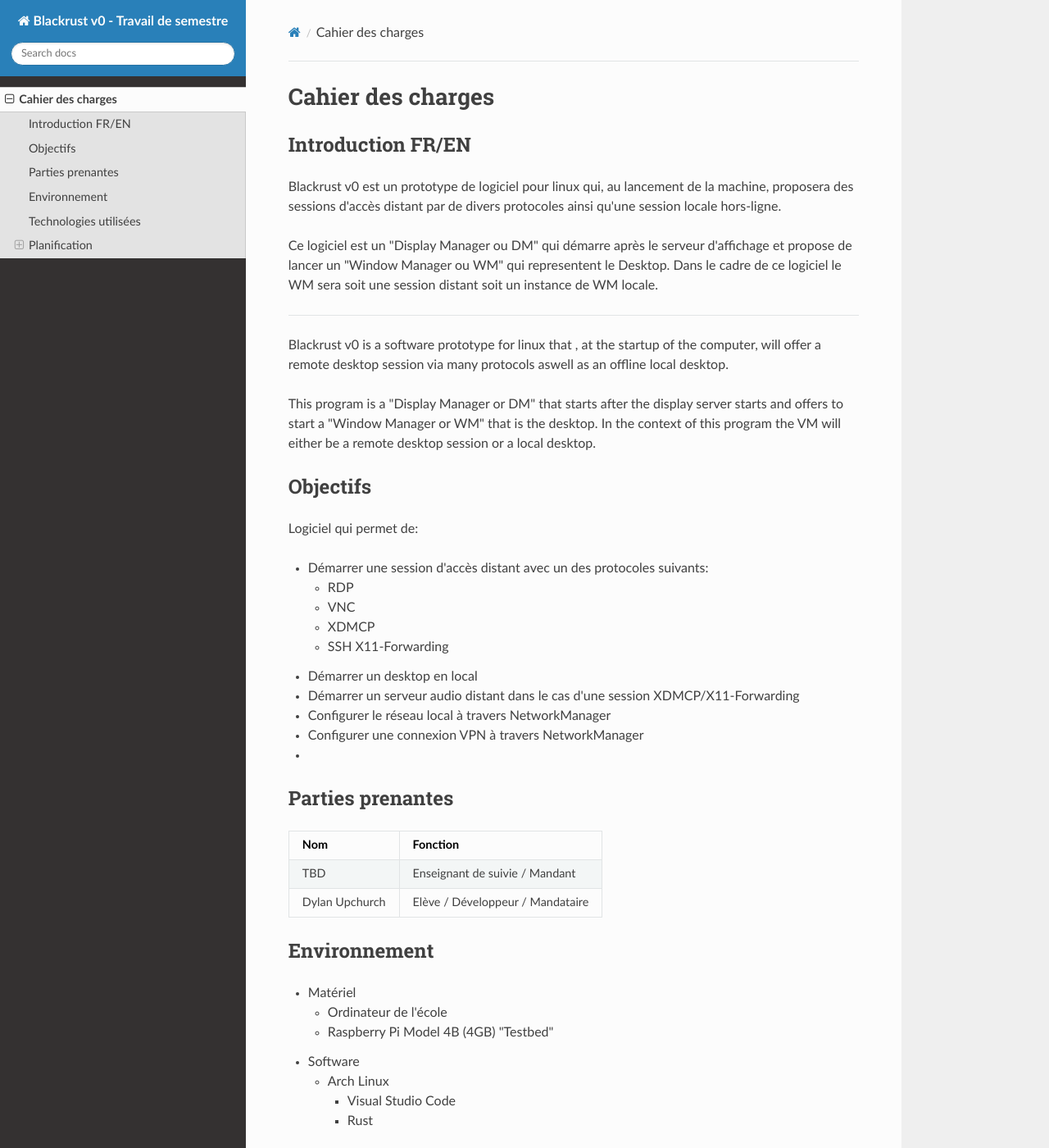
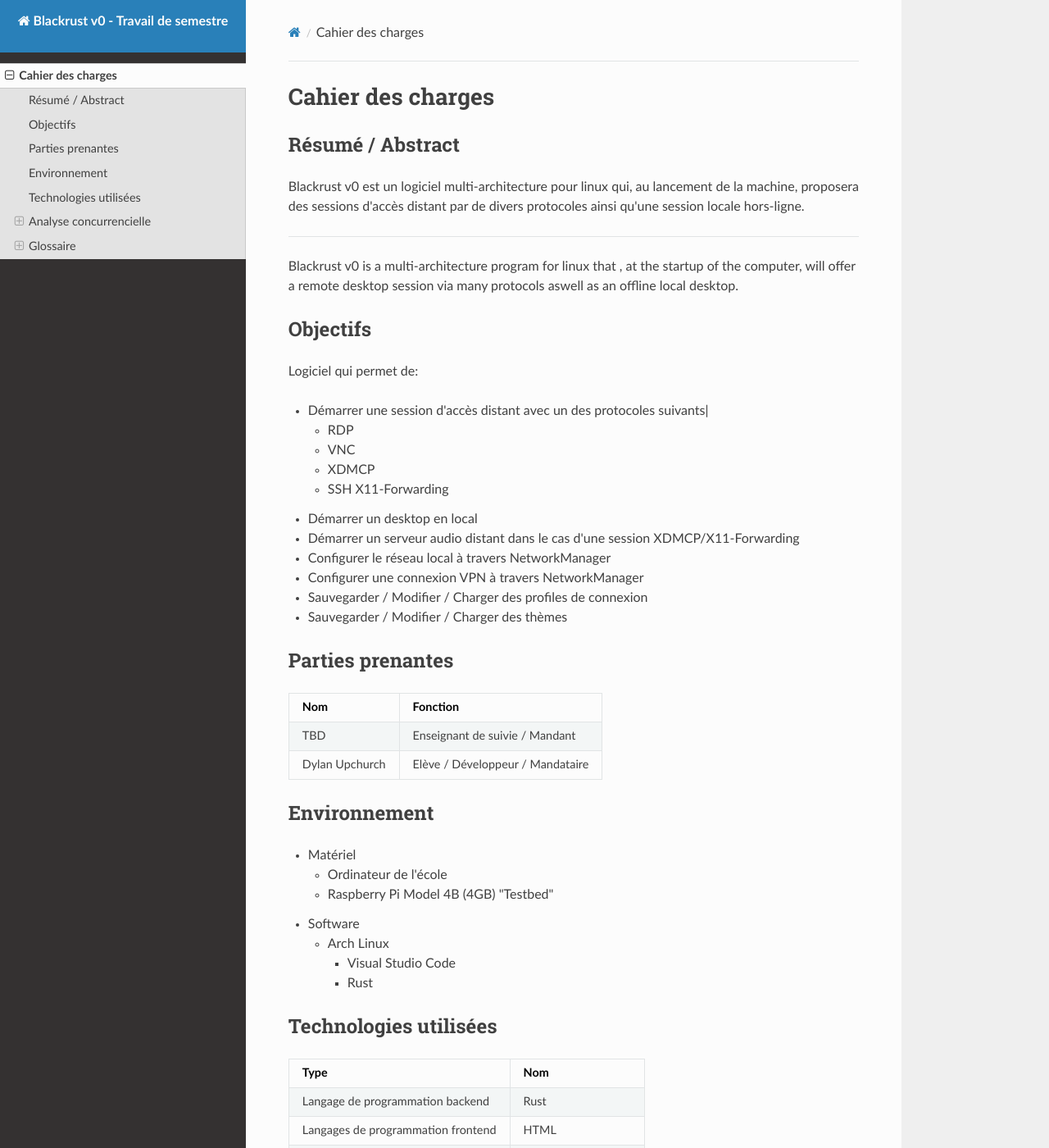
Before and after one commit to DylanUpchr/Blackrust, an MkDocs documentation site: the page built from docs/index.md, in a window 1280 px wide and 1400 px high. Shown: the whole window at 82% size. Built offline with MkDocs 1.6.1, drawn with Linux system fonts in a browser that asks for light colours; nearby versions of some CDN libraries; some of the changed lines change nothing that is shown; some of the changed text lies outside the part shown.

Commit message:
Updated CdC

```diff
--- a/docs/index.md
+++ b/docs/index.md
@@ -1,18 +1,16 @@
 # Cahier des charges
-## Introduction FR/EN
-Blackrust v0 est un prototype de logiciel pour linux qui, au lancement de la machine, proposera des sessions d'accès distant par de divers protocoles ainsi qu'une session locale hors-ligne.
-
-Ce logiciel est un "Display Manager ou DM" qui démarre après le serveur d'affichage et propose de lancer un "Window Manager ou WM" qui representent le Desktop. Dans le cadre de ce logiciel le WM sera soit une session distant soit un instance de WM locale.
+## Résumé / Abstract
+Blackrust v0 est un logiciel multi-architecture pour linux qui, au lancement de la machine, proposera des sessions d'accès distant par de divers protocoles ainsi qu'une session locale hors-ligne.
 
 ---
 
-Blackrust v0 is a software prototype for linux that , at the startup of the computer, will offer a remote desktop session via many protocols aswell as an offline local desktop.
+Blackrust v0 is a multi-architecture program for linux that , at the startup of the computer, will offer a remote desktop session via many protocols aswell as an offline local desktop.
 
-This program is a "Display Manager or DM" that starts after the display server starts and offers to start a "Window Manager or WM" that is the desktop. In the context of this program the VM will either be a remote desktop session or a local desktop.
+
 ## Objectifs
 Logiciel qui permet de:
 
-- Démarrer une session d'accès distant avec un des protocoles suivants:
+- Démarrer une session d'accès distant avec un des protocoles suivants|
     - RDP
     - VNC
     - XDMCP
@@ -21,7 +19,8 @@ Logiciel qui permet de:
 - Démarrer un serveur audio distant dans le cas d'une session XDMCP/X11-Forwarding
 - Configurer le réseau local à travers NetworkManager
 - Configurer une connexion VPN à travers NetworkManager
--
+- Sauvegarder / Modifier / Charger des profiles de connexion
+- Sauvegarder / Modifier / Charger des thèmes
 ## Parties prenantes
 | Nom | Fonction |
 |-|-|
@@ -39,15 +38,41 @@ Logiciel qui permet de:
 ## Technologies utilisées
 | Type | Nom |
 |-|-|
-| Langue de programmation | Rust |
+| Langage de programmation backend | Rust |
+| Langages de programmation frontend | HTML |
+| | CSS |
+| | JS |
 | Protocoles Accès distant | RDP |
 | | VNC |
 | | SSH X11 Forwarding |
 | | XDMCP |
 | Serveur d'affichage | X11 |
 | Server audio | PulseAudio |
+| Outil réseau (LAN/VPN) | NetworkManager |
 
-## Planification
-### Dates importantes / Jalons
-### Dotation horaire
-### Planning prévisionnel
+## Analyse concurrencielle
+### [Remmina](https://remmina.org/)
+
+Remmina est un client de desktop remote pour linux écrit en C et qui utilise la librairie GTK+ pour se connecter à plusieurs types de sessions distants tels que  SSH, VNC, RDP, NX, XDMCP et même des interfaces HTTP/HTTPS qu'on retrouve sur des routeurs.
+
+Ce logiciel rempli le même besoin et on ressemble beaucoup à ce projet mais il y a une différence principale entre les deux. Blackrust sera disponible dès le lancement du client, et prendera directement en charge le lancment du session distant ou du session locale selon le choix de l'utilisateur. Remmina est une application GTK+ qui est lancé sur le bureau donc intrinsiquement utilise plus de ressources que Blackrust.
+
+#### Avantages
+- Remmina propose les protocoles NX et HTTP/HTTPS en plus de celles de Blackrust
+
+#### Inconvenients
+- Doit être lancé depuis le bureau linux
+
+
+### [MobaXterm](https://mobaxterm.mobatek.net/)
+
+MobaXTerm est un client SSH,
+### [ThinLinc](https://www.cendio.com/)
+
+## Glossaire
+#### Display Manager
+
+definition
+#### Window Manager
+
+definition
--- a/mkdocs.yml
+++ b/mkdocs.yml
@@ -1,3 +1,5 @@
 site_name: Blackrust v0 - Travail de semestre
 theme:
   name: readthedocs
+plugins:
+    - with-pdf
```
